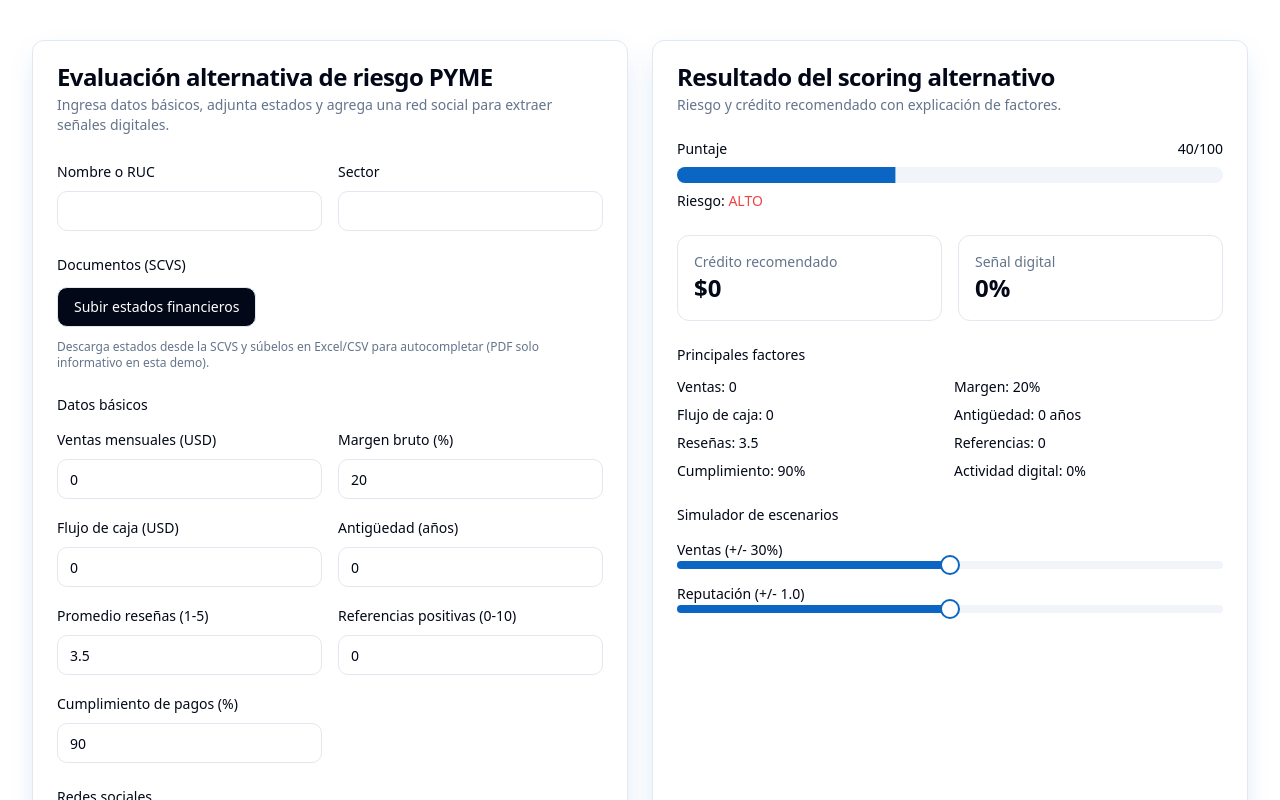
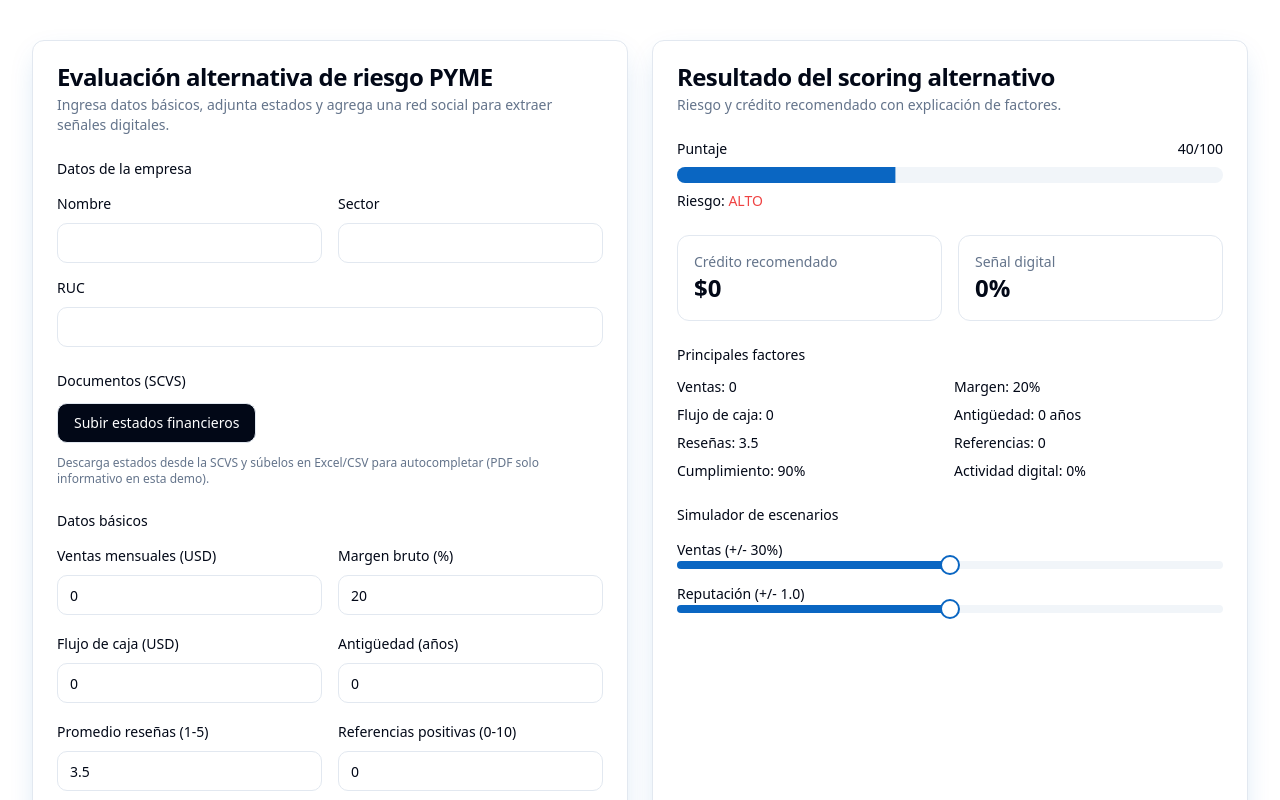
Before and after one commit to restevesd/pyme-pulse-ai, a React (Vite) app: page /evaluar in a window 1280 px wide. Shown: the top 800 px of the page. Built offline with nearby package versions, Linux system fonts and the light colour scheme.

Commit message:
Refactor: Organize empresa data
Add RUC field under company name and above SCVS documents. Rename section to "Datos de la empresa". Ensure clear separation between "Datos de la empresa", "Datos básicos", and "Redes sociales" sections for improved UX.

```diff
--- a/src/pages/Evaluar.tsx
+++ b/src/pages/Evaluar.tsx
@@ -12,6 +12,7 @@ import * as XLSX from "xlsx";
 
 interface FormData {
   nombre: string;
+  ruc: string;
   sector: string;
   ventasMensuales: number; // USD
   margen: number; // 0-100
@@ -73,6 +74,7 @@ export default function Evaluar() {
 
   const [data, setData] = useState<FormData>({
     nombre: "",
+    ruc: "",
     sector: "",
     ventasMensuales: 0,
     margen: 20,
@@ -232,15 +234,22 @@ export default function Evaluar() {
             <CardDescription>Ingresa datos básicos, adjunta estados y agrega una red social para extraer señales digitales.</CardDescription>
           </CardHeader>
           <CardContent className="space-y-6">
-            {/* Identificación: Datos de empresa */}
-            <div className="grid grid-cols-1 md:grid-cols-2 gap-4">
-              <div className="space-y-2">
-                <Label htmlFor="nombre">Nombre o RUC</Label>
-                <Input id="nombre" value={data.nombre} onChange={e => setData({ ...data, nombre: e.target.value })} />
+            {/* Datos de la empresa */}
+            <div className="space-y-3">
+              <h4 className="text-sm font-medium">Datos de la empresa</h4>
+              <div className="grid grid-cols-1 md:grid-cols-2 gap-4">
+                <div className="space-y-2">
+                  <Label htmlFor="nombre">Nombre</Label>
+                  <Input id="nombre" value={data.nombre} onChange={e => setData({ ...data, nombre: e.target.value })} />
+                </div>
+                <div className="space-y-2">
+                  <Label htmlFor="sector">Sector</Label>
+                  <Input id="sector" value={data.sector} onChange={e => setData({ ...data, sector: e.target.value })} />
+                </div>
               </div>
               <div className="space-y-2">
-                <Label htmlFor="sector">Sector</Label>
-                <Input id="sector" value={data.sector} onChange={e => setData({ ...data, sector: e.target.value })} />
+                <Label htmlFor="ruc">RUC</Label>
+                <Input id="ruc" value={data.ruc} onChange={e => setData({ ...data, ruc: e.target.value })} />
               </div>
             </div>
 
```
